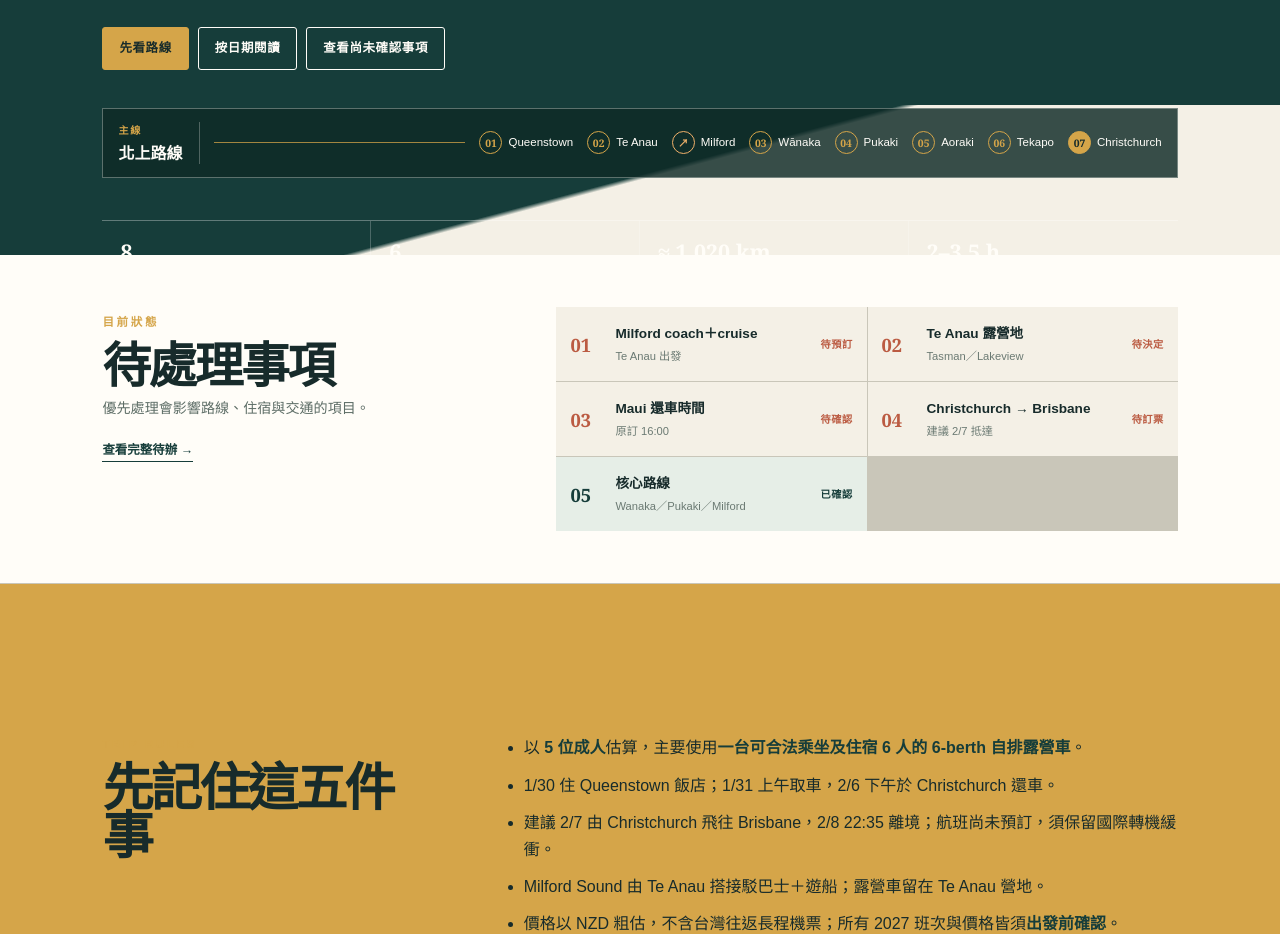
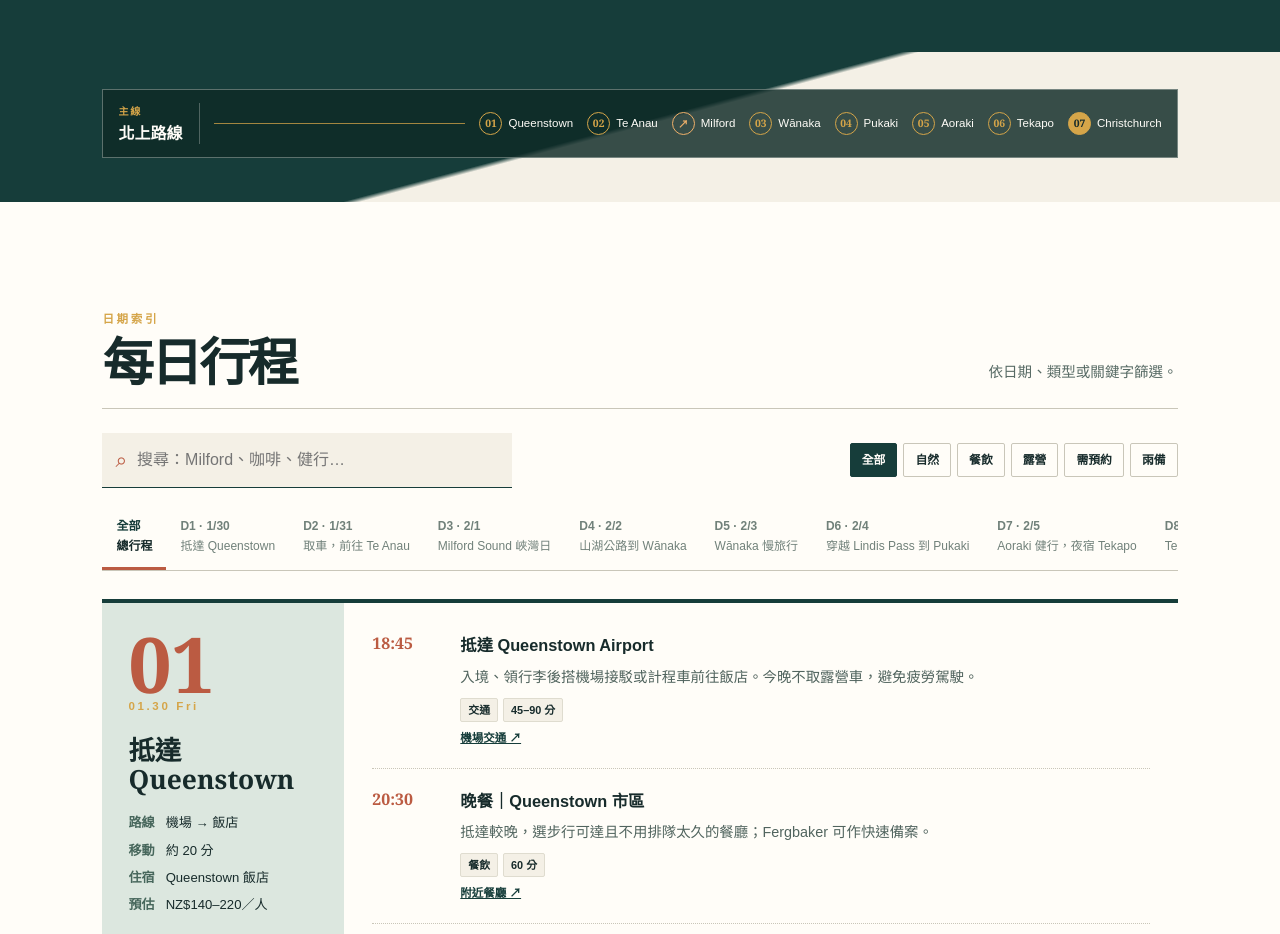
Before and after one commit to PendyChan/new-zealand-roadtrip, a plain HTML site: page index.html in a window 1280 px wide. Shown: the part 518-1452 px from the top of the page. Drawn offline with Linux system fonts and the light colour scheme.

Commit message:
Remove redundant homepage sections

```diff
--- a/index.html
+++ b/index.html
@@ -22,13 +22,7 @@
     <section class="hero" id="overview">
       <div class="hero-copy">
         <p class="eyebrow">ROAD ATLAS · 2027.01.30 — 02.08 · 5 位成人</p>
-        <h1>這趟旅程<br><em>怎麼走</em></h1>
-        <p class="hero-lead">Queenstown 取車，經 Te Anau、Milford、Wānaka、Pukaki、Aoraki、Tekapo，於 Christchurch 還車。以路線、駕駛時間與預訂狀態為主。</p>
-        <div class="hero-actions">
-          <a class="button primary" href="#route">先看路線</a>
-          <a class="button ghost" href="#days">按日期閱讀</a>
-          <a class="button ghost" href="#prepare">查看尚未確認事項</a>
-        </div>
+        <h1>峽灣到高山：<br><em>紐西蘭南島公路行</em></h1>
       </div>
       <div class="route-strip" aria-label="行程路線索引">
         <div class="route-strip-label"><span>主線</span><strong>北上路線</strong></div>
@@ -42,34 +36,6 @@
         <a href="#route" class="route-node" data-stop="tekapo"><b>06</b><span>Tekapo</span></a>
         <a href="#route" class="route-node route-node--finish" data-stop="christchurch"><b>07</b><span>Christchurch</span></a>
       </div>
-      <div class="trip-stats" aria-label="行程摘要">
-        <div><strong>8</strong><span>紐西蘭住宿晚</span></div>
-        <div><strong>6</strong><span>露營車晚數</span></div>
-        <div><strong>≈ 1,020 km</strong><span>露營車里程</span></div>
-        <div><strong>2–3.5 h</strong><span>主要移動日</span></div>
-      </div>
-    </section>
-
-    <section class="decision-board" aria-labelledby="decisionTitle">
-      <div class="decision-intro"><span class="section-kicker">目前狀態</span><h2 id="decisionTitle">待處理事項</h2><p>優先處理會影響路線、住宿與交通的項目。</p><a class="decision-link" href="todo.html">查看完整待辦 →</a></div>
-      <div class="decision-list">
-        <a class="decision-item decision-item--open" href="todo.html"><span class="decision-mark">01</span><span><strong>Milford coach＋cruise</strong><small>Te Anau 出發</small></span><b>待預訂</b></a>
-        <a class="decision-item decision-item--open" href="#camps"><span class="decision-mark">02</span><span><strong>Te Anau 露營地</strong><small>Tasman／Lakeview</small></span><b>待決定</b></a>
-        <a class="decision-item decision-item--open" href="todo.html"><span class="decision-mark">03</span><span><strong>Maui 還車時間</strong><small>原訂 16:00</small></span><b>待確認</b></a>
-        <a class="decision-item decision-item--open" href="todo.html"><span class="decision-mark">04</span><span><strong>Christchurch → Brisbane</strong><small>建議 2/7 抵達</small></span><b>待訂票</b></a>
-        <a class="decision-item decision-item--done" href="#route"><span class="decision-mark">05</span><span><strong>核心路線</strong><small>Wanaka／Pukaki／Milford</small></span><b>已確認</b></a>
-      </div>
-    </section>
-
-    <section class="assumption-band" aria-labelledby="assumptionTitle">
-      <div><span class="section-kicker">TRIP RULES</span><h2 id="assumptionTitle">先記住這五件事</h2></div>
-      <ul>
-        <li>以 <strong>5 位成人</strong>估算，主要使用<strong>一台可合法乘坐及住宿 6 人的 6-berth 自排露營車</strong>。</li>
-        <li>1/30 住 Queenstown 飯店；1/31 上午取車，2/6 下午於 Christchurch 還車。</li>
-        <li>建議 2/7 由 Christchurch 飛往 Brisbane，2/8 22:35 離境；航班尚未預訂，須保留國際轉機緩衝。</li>
-        <li>Milford Sound 由 Te Anau 搭接駁巴士＋遊船；露營車留在 Te Anau 營地。</li>
-        <li>價格以 NZD 粗估，不含台灣往返長程機票；所有 2027 班次與價格皆須<strong>出發前確認</strong>。</li>
-      </ul>
     </section>
 
     <section class="planner" id="days">
@@ -173,12 +139,6 @@
           <span class="status">路線首選 · 有供電</span><h3>Lakes Edge Holiday Park</h3><p>2/5 健行後由 Aoraki 前往 Tekapo，隔日上午沿湖活動，再順路開往 Christchurch。</p><div class="meta"><span>2/5–2/6 · 1 晚</span><span>Lake Tekapo</span><span>提早預約</span></div><a href="https://www.google.com/maps/search/Lakes+Edge+Holiday+Park+Lake+Tekapo" target="_blank" rel="noopener">地圖與評價 ↗</a>
         </article>
       </div>
-      <div class="section-heading" style="margin-top:3rem"><div><span class="section-kicker">CITY STAYS</span><h3>城市住宿備選</h3></div><p>五位成人建議訂兩間房或家庭房；房型、停車、晚到入住與機場接送均須出發前確認。</p></div>
-      <div class="card-grid city-stays">
-        <article class="info-card"><span class="status">1/30 · Queenstown</span><h3>機場／Frankton 區</h3><p>可比較 Holiday Inn Queenstown Remarkables Park、Ramada Queenstown Central 等；重點是延遲入住、停車與隔日租車接送。</p><div class="meta"><span>1 晚</span><span>5 成人</span><span>晚到確認</span></div><a href="https://www.google.com/maps/search/Queenstown+Airport+hotel" target="_blank" rel="noopener">搜尋住宿 ↗</a></article>
-        <article class="info-card"><span class="status">2/6 · Christchurch</span><h3>機場周邊優先</h3><p>可比較 Novotel Christchurch Airport、Sudima Christchurch Airport 等；還車後直接入住，降低隔日搭機風險。</p><div class="meta"><span>1 晚</span><span>停車／接駁</span><span>提早預約</span></div><a href="https://www.google.com/maps/search/Christchurch+Airport+hotel" target="_blank" rel="noopener">搜尋住宿 ↗</a></article>
-        <article class="info-card"><span class="status">2/7 · Brisbane</span><h3>機場或 South Bank</h3><p>若隔日 22:35 離境，可選 Brisbane Airport 方便轉機，或 South Bank 方便吃飯；確認寄放行李與回機場方式。</p><div class="meta"><span>1 晚</span><span>隔日返程</span><span>航班後確認</span></div><a href="https://www.google.com/maps/search/Brisbane+Airport+hotel" target="_blank" rel="noopener">搜尋住宿 ↗</a></article>
-      </div>
       <p class="confirm-note">所有營位價格、供電規格、取消規則、接駁範圍及 2027 開放日期：<strong>出發前確認</strong>。</p>
     </section>
 
```
